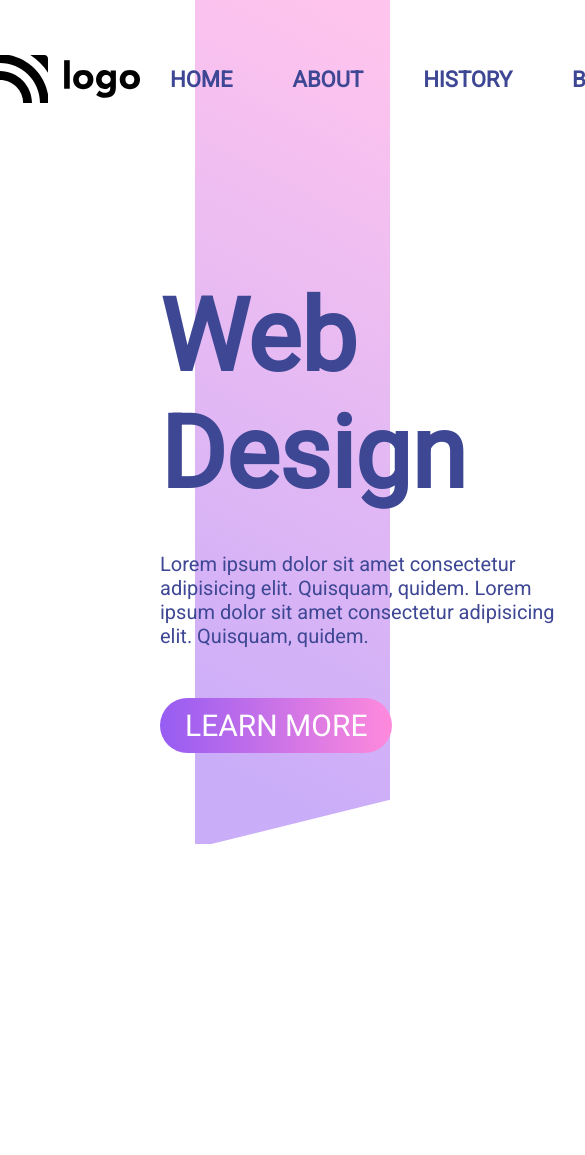
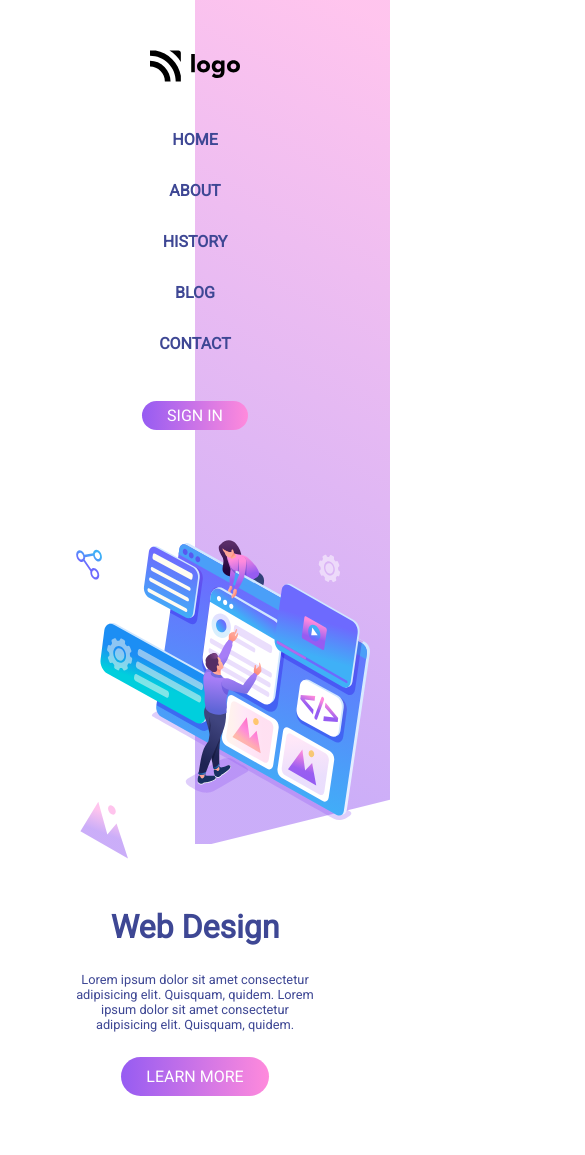
Before and after one commit to manikD1/Live-Project-8-Web-Design-Landing-Page, a website: page index.html in a window 390 px wide. Shown: the top 1155 px of the page, 585 px wide, since content can reach past the window. Before the commit the page ends 1118 px from the top, so only its background shows below. Drawn offline with Linux system fonts and the light colour scheme.

Commit message:
Added mobile responsiveness

```diff
--- a/css/index.css
+++ b/css/index.css
@@ -87,6 +87,10 @@ body {
     margin-top: 50px;
 }
 
+.main-div{
+    position: relative;
+}
+
 .main-div::before{
     content: '';
     background: url(../images/backcover.svg) no-repeat right top;
@@ -114,3 +118,147 @@ body {
     top: 160px;
     left: 110px;
 }
+
+
+/* Mobile Responsiveness */
+
+@media (max-width: 1830px){
+
+    body {
+        overflow: scroll;
+     }
+
+     .imgs-div img:nth-child(3){
+        height: 780px;
+        position: relative;
+        left: 0;
+    }
+
+}
+
+@media (max-width: 1500px){
+
+    .nav-item{
+        font-size: 1em;
+    }
+
+    nav img{
+        height: 2em;
+    }
+
+    .signin-btn{
+        font-size: 1em;
+    }
+
+    .main-div nav{
+        justify-content: center;
+    }
+
+    .left-section h1{
+        font-size: 4em;
+    }
+
+    .left-section h4{
+        font-size: 1em;
+    }
+
+    .learn-more-btn{
+        font-size: 1em;
+    }
+
+    .imgs-div img:nth-child(3){
+        height: 500px;
+    }
+
+    .vector-img{
+        width: 4em;
+    }
+
+    .vector-dot{
+        top: 170px;
+        left: 120px;
+        width: 0.8em;
+    }
+
+}
+
+@media (max-width: 1170px){
+
+    .intro-section{
+        flex-direction: column-reverse;
+        justify-content: center;
+        align-items: center;
+        margin-left: 0;
+    }
+
+    .left-section{
+        align-items: center;
+        justify-content: center;
+    }
+
+    .main-div nav{
+        flex-direction: column;
+    }
+
+    .nav-items{
+        margin: 2em 0;
+    }
+
+}
+
+
+@media (max-width: 720px){
+
+    .nav-items{
+        flex-direction: column;
+    }
+
+    .nav-item{
+        margin: 1em 0;
+        text-align: center;
+    }
+
+    .imgs-div img:nth-child(3){
+        height: 280px;
+    }
+
+    .vector-img{
+        width: 3em;
+        top: 150px;
+        left: 60px;
+    }
+
+    .vector-dot{
+        top: 130px;
+        left: 40px;
+        width: 0.5em;
+    }
+
+    .left-section h1{
+        font-size: 2em;
+    }
+
+    .left-section h4{
+        font-size: 0.8em;
+        width: 250px;
+        text-align: center;
+        margin: 2em 0;
+    }
+
+    .learn-more-btn{
+        font-size: 1em;
+        margin-top: 0;
+    }
+
+    .left-section{
+        margin: 2em 0;
+        height: 300px;
+        width: 350px;
+    }
+
+    .imgs-div{
+        margin-top: 5em;
+    }
+
+
+}
```
Also changed, not shown: Readme.md, Screenshots/Actual-Screenshot-1.JPG (added), Screenshots/Actual-Screenshot-2.JPG (added), Screenshots/Actual-Screenshot.JPG (renamed from Actual-Screenshot.JPG).
